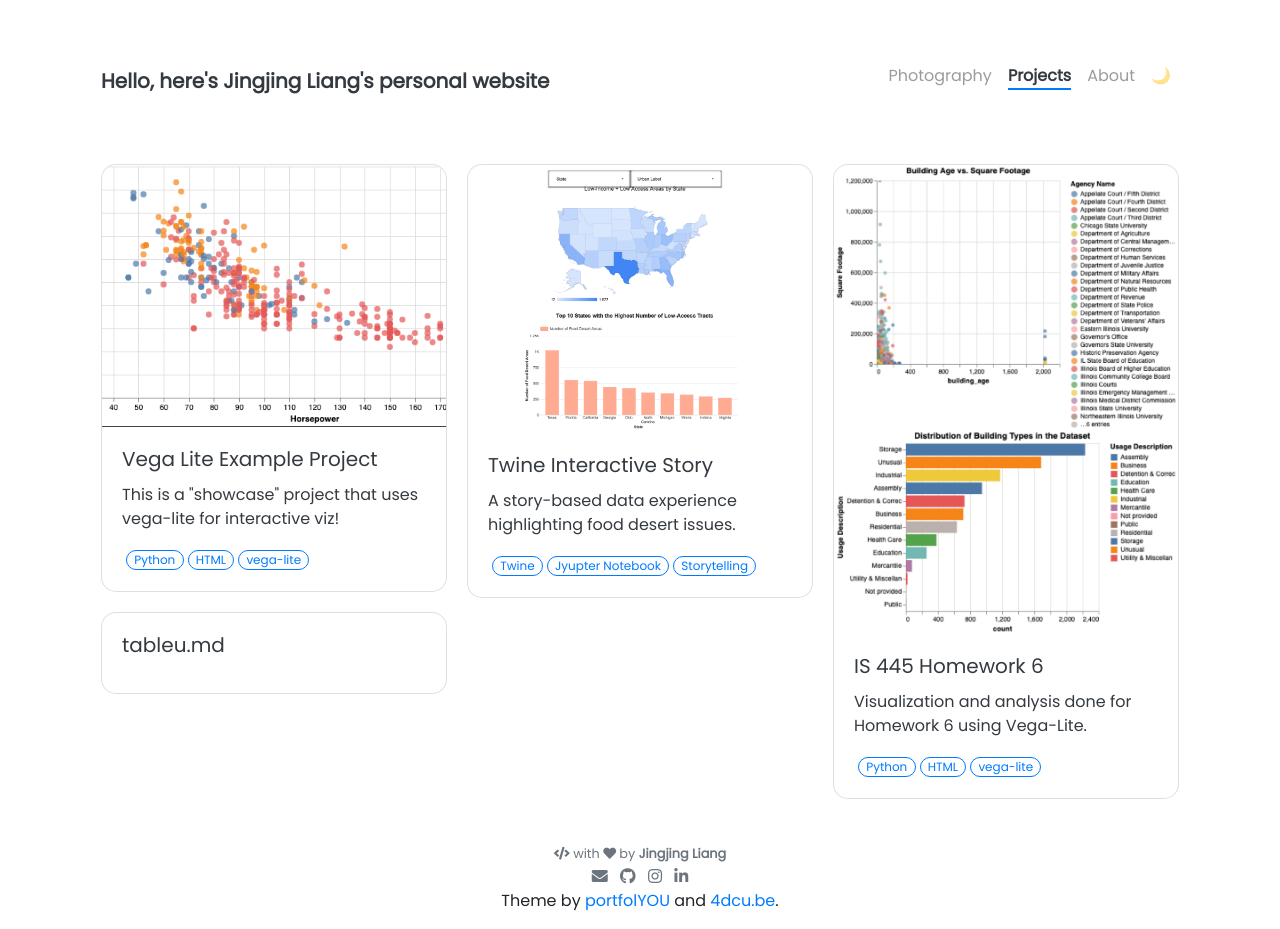
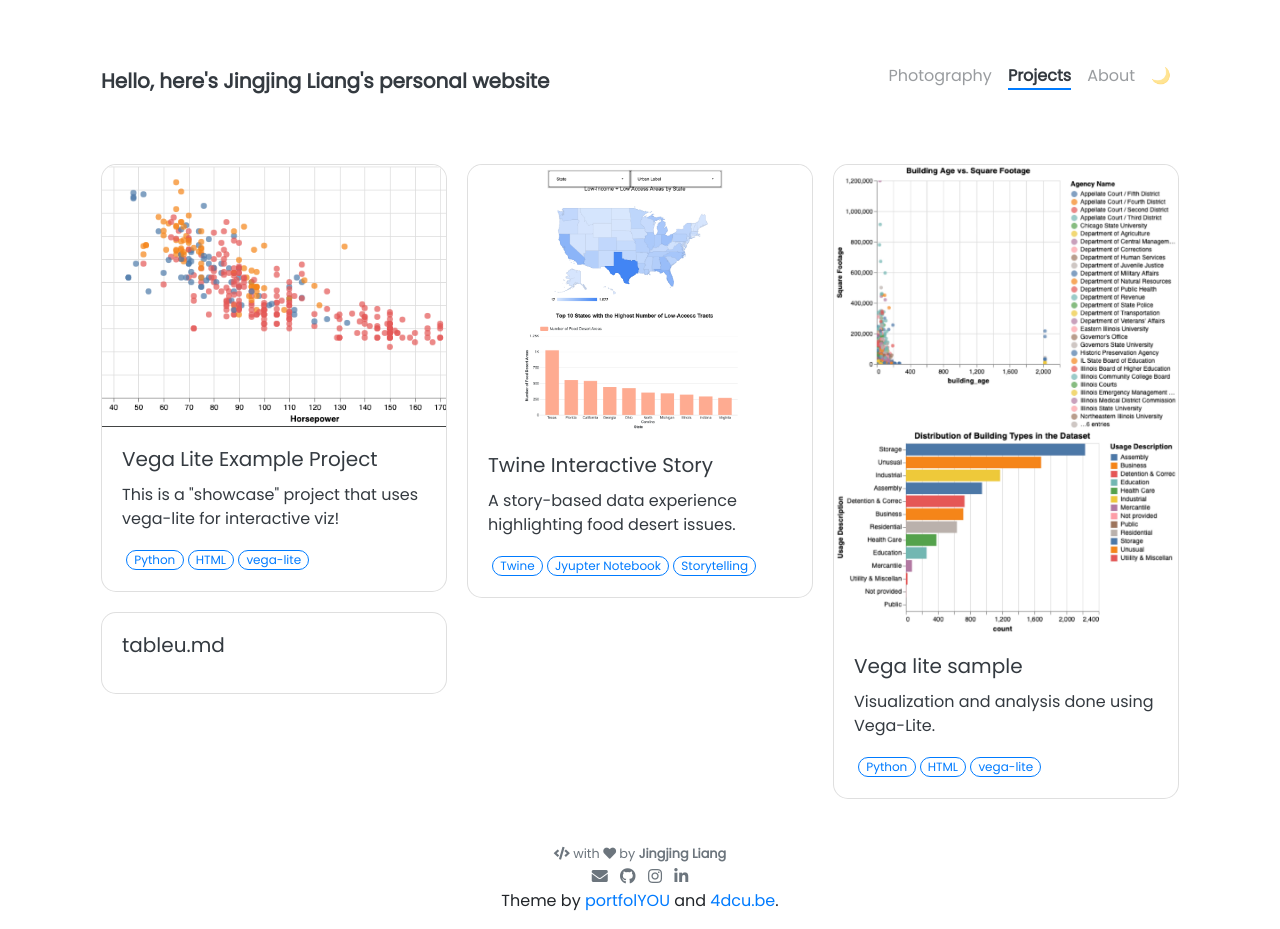
Before and after one commit to xenotopia/xenotopia.github.io, a Jekyll site: the page built from pages/projects.html, in a window 1280 px wide. Built offline with Jekyll 4.4.1, drawn with Linux system fonts in a browser that asks for light colours; nearby versions of some CDN libraries.

Commit message:
Update vega_lite_sample.md

```diff
--- a/_projects/vega_lite_sample.md
+++ b/_projects/vega_lite_sample.md
@@ -1,9 +1,9 @@
 ---
-name: IS 445 Homework 6
+name: Vega lite sample
 permalink: /homework6/
 layout: page
 image: /image/IMG_5652.JPG
-description: Visualization and analysis done for Homework 6 using Vega-Lite.
+description: Visualization and analysis done using Vega-Lite.
 tools: [Python, HTML, vega-lite]
 
 ---
```
